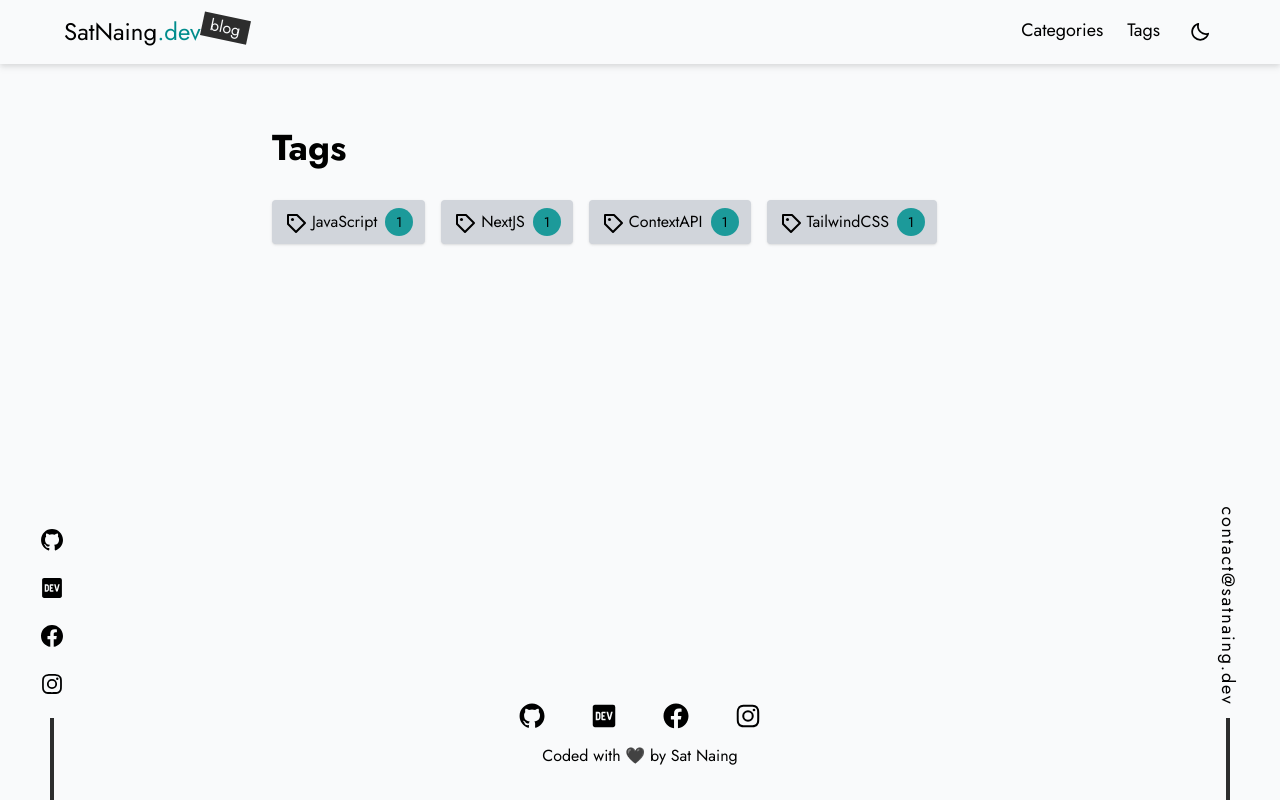
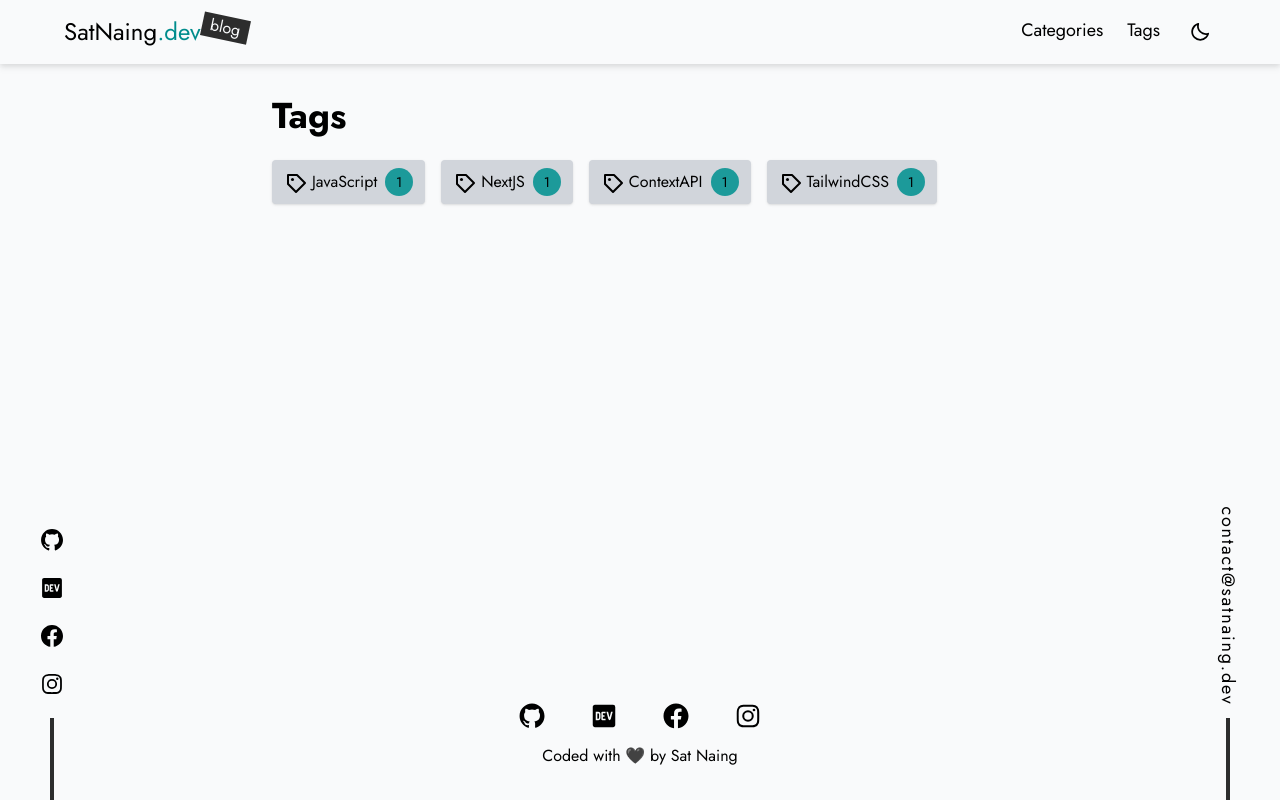
Before and after one commit to Muray1008/portfolio, a Next.js app: page /blog/tags in a window 1280 px wide. Built offline with nearby package versions, Linux system fonts and the light colour scheme.

Commit message:
:lipstick: update blog section and heading layout

```diff
--- a/pages/blog/categories/[category].tsx
+++ b/pages/blog/categories/[category].tsx
@@ -27,18 +27,16 @@ const Blog: NextPage<Props> = ({ posts, category }) => {
           <SkipToMain />
           <BlogHeader />
           <SocialLinks />
-          <main id="main" className="mb-20 min-h-[70vh]">
-            <div className="mt-16 pt-8 md:pt-16 px-4 sm:px-8 md:px-20 max-w-4xl mx-auto">
+          <main id="main" className="blog-main">
+            <section className="blog-section">
               <h1 className="text-2xl md:text-3xl lg:text-4xl font-medium md:font-bold mb-0 md:mb-8 pl-2 md:pl-4 border-l-8 border-marrsgreen dark:border-carrigreen">
                 Category:{" "}
                 <span className="capitalize">{unslugify(category)}</span>
               </h1>
-            </div>
-            <div className="px-4 sm:px-8 md:px-20 max-w-4xl mx-auto">
               {posts.map((post) => (
                 <BlogCard post={post} key={post.slug} />
               ))}
-            </div>
+            </section>
           </main>
           <Footer />
         </div>
--- a/pages/blog/categories/index.tsx
+++ b/pages/blog/categories/index.tsx
@@ -28,15 +28,13 @@ const Blog: NextPage<Props> = ({ categories, posts }) => {
           <SkipToMain />
           <BlogHeader />
           <SocialLinks />
-          <main id="main" className="mb-20 min-h-[70vh]">
-            <div className="mt-16 pt-8 pb-2 md:pt-16 px-4 sm:px-8 md:px-20 max-w-4xl mx-auto">
-              <h1 className="text-3xl lg:text-4xl font-bold">Categories</h1>
-            </div>
+          <main id="main" className="blog-main">
+            <section className="blog-section">
+              <h1 className="text-3xl lg:text-4xl font-bold mb-4">
+                Categories
+              </h1>
               {categories.map((category) => (
-              <div
-                key={category}
-                className="px-4 sm:px-8 md:px-20 mt-4 mb-6 max-w-4xl mx-auto"
-              >
+                <div key={category} className="my-4">
                   <Link href={`/blog/categories/${slugify(category)}`}>
                     <a className="inline-block">
                       <h2 className="text-xl font-medium pl-2 border-l-4 hover:text-marrsgreen dark:hover:text-carrigreen border-marrsgreen dark:border-carrigreen">
@@ -53,6 +51,7 @@ const Blog: NextPage<Props> = ({ categories, posts }) => {
                   </div>
                 </div>
               ))}
+            </section>
           </main>
           <Footer />
         </div>
--- a/pages/blog/posts/[slug].tsx
+++ b/pages/blog/posts/[slug].tsx
@@ -42,8 +42,8 @@ const BlogLayout: React.FC<Props> = ({ post }) => {
           <SkipToMain />
           <BlogHeader />
           <SocialLinks />
-          <main id="main" className="mb-20 mt-16 min-h-[70vh]">
-            <article className="py-8 px-4 sm:px-8 md:px-20 max-w-4xl mx-auto">
+          <main id="main" className="blog-main">
+            <article className="blog-section">
               <h1 className="font-semibold md:font-bold text-3xl md:text-4xl">
                 {post.title}
               </h1>
--- a/pages/blog/tags/[tag].tsx
+++ b/pages/blog/tags/[tag].tsx
@@ -26,17 +26,15 @@ const Blog: NextPage<Props> = ({ posts, tag }) => {
           <SkipToMain />
           <BlogHeader />
           <SocialLinks />
-          <main id="main" className="mb-20 min-h-[70vh]">
-            <div className="mt-16 pt-8 md:pt-16 px-4 sm:px-8 md:px-20 max-w-4xl mx-auto">
+          <main id="main" className="blog-main">
+            <section className="blog-section">
               <h1 className="text-2xl md:text-3xl lg:text-4xl font-medium md:font-bold mb-0 md:mb-8 pl-2 md:pl-4 border-l-8 border-marrsgreen dark:border-carrigreen">
                 Tag: {tag}
               </h1>
-            </div>
-            <div className="px-4 sm:px-8 md:px-20 max-w-4xl mx-auto">
               {posts.map((post) => (
                 <BlogCard post={post} key={post.slug} />
               ))}
-            </div>
+            </section>
           </main>
           <Footer />
         </div>
--- a/pages/blog/tags/index.tsx
+++ b/pages/blog/tags/index.tsx
@@ -25,17 +25,14 @@ const Blog: NextPage<Props> = ({ tags, tagCounts }) => {
           <SkipToMain />
           <BlogHeader />
           <SocialLinks />
-          <main id="main" className="mb-20 min-h-[65vh] md:min-h-[70vh]">
-            <div className="mt-16 pt-8 pb-2 md:pt-16 px-4 sm:px-8 md:px-20 max-w-4xl mx-auto">
-              <h1 className="text-3xl lg:text-4xl font-bold">Tags</h1>
-            </div>
-            {tags && (
-              <div className="pt-4 pb-2 px-4 sm:px-8 md:px-20 max-w-4xl mx-auto">
-                {tags.map((tag: string) => (
+          <main id="main" className="blog-main">
+            <section className="blog-section">
+              <h1 className="text-3xl lg:text-4xl font-bold mb-4">Tags</h1>
+              {tags &&
+                tags.map((tag: string) => (
                   <Tag tag={tag} size="lg" count={tagCounts[tag]} key={tag} />
                 ))}
-              </div>
-            )}
+            </section>
           </main>
           <Footer />
         </div>
--- a/styles/globals.css
+++ b/styles/globals.css
@@ -25,4 +25,10 @@
   .link {
     @apply outline-marrsgreen dark:outline-carrigreen text-marrsdark hover:text-marrsgreen dark:text-carrilight dark:hover:text-carrigreen;
   }
+  .blog-main {
+    @apply mb-20 mt-16 min-h-[70vh];
+  }
+  .blog-section {
+    @apply py-8 px-4 sm:px-8 md:px-20 max-w-4xl mx-auto;
+  }
 }
```
Lines whose indentation alone changed are shown as unchanged.
